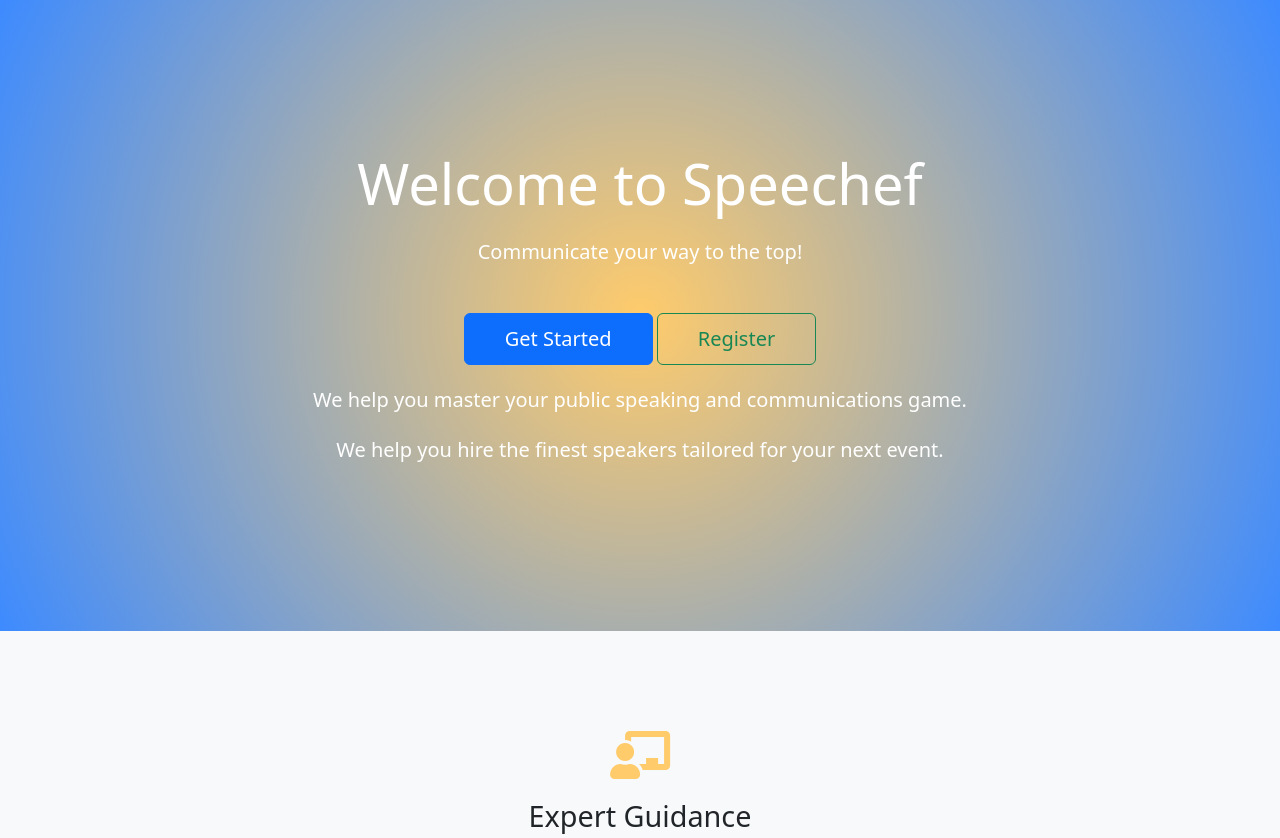
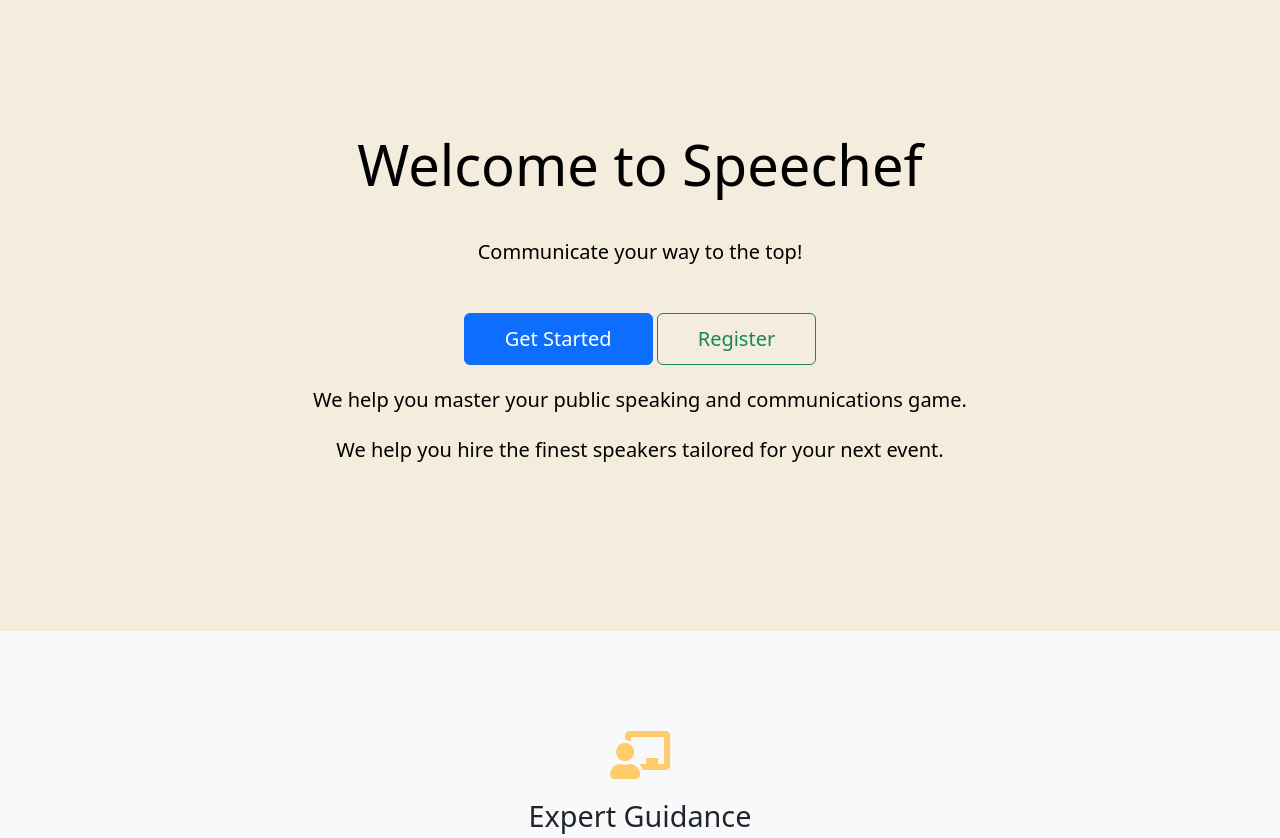
Before and after one commit to Speechef/speechef.core, a Django app: page / in a window 1280 px wide; the page is wider, and only the part inside the window is pictured. Shown: the part 56-894 px from the top of that part. Run offline with Django 5.2, Linux system fonts and the light colour scheme.

Commit message:
Added moving hero section

```diff
--- a/static/landing_page.css
+++ b/static/landing_page.css
@@ -1,54 +1,86 @@
+.her-title-container {
+  text-align: center;
+  margin-top: 100px;
+}
+
+.animated-text {
+  animation: moveText 2s infinite alternate;
+}
+
+@keyframes moveText {
+  0% {
+    transform: translateY(0);
+  }
+
+  100% {
+    transform: translateY(-20px);
+  }
+}
+
 /* Custom CSS for the hero section */
 .hero-section {
   position: relative;
-      background: hsla(39, 100%, 71%, 1);
-      background: radial-gradient(circle, #ffcb6b 0%, #3d8bff 100%);
-      background: -moz-radial-gradient(circle, hsla(39, 100%, 71%, 1) 0%, hsla(216, 100%, 62%, 1) 100%);
-      background: -webkit-radial-gradient(circle, hsla(39, 100%, 71%, 1) 0%, hsla(216, 100%, 62%, 1) 100%);
-      filter: progid:DXImageTransform.Microsoft.gradient( startColorstr="#ffcb6b", endColorstr="#3d8bff", GradientType=1 );
-      color: #ffffff;
+  background: #f4ecdd;
+  color: #000000;
   padding-top: 150px;
   padding-bottom: 150px;
   text-align: center;
 }
+
 .hero-section::before {
-      content: '';
+  content: "";
   position: absolute;
   width: 100%;
   height: 100%;
   z-index: 1;
 }
+
 .top-left-corner::before,
 .bottom-left-corner::before {
   left: 0;
-      background: linear-gradient(to right bottom, rgba(195, 80, 80, 0.338), rgba(89, 152, 102, 0.5));
+  background: linear-gradient(
+    to right bottom,
+    rgba(195, 80, 80, 0.338),
+    rgba(89, 152, 102, 0.5)
+  );
 }
+
 .top-right-corner::before,
 .bottom-right-corner::before {
   right: 0;
-      background: linear-gradient(to left bottom, rgba(195, 80, 80, 0.338), rgba(89, 152, 102, 0.5));
+  background: linear-gradient(
+    to left bottom,
+    rgba(195, 80, 80, 0.338),
+    rgba(89, 152, 102, 0.5)
+  );
 }
+
 .top-left-corner::before,
 .top-right-corner::before {
   top: 0;
   height: 50px;
 }
+
 .bottom-left-corner::before,
 .bottom-right-corner::before {
   bottom: 0;
   height: 50px;
 }
+
 .hero-content {
   position: relative;
   z-index: 2;
 }
+
 .hero-section h1 {
   font-size: 3.5rem;
 }
+
 .hero-section p {
   font-size: 1.25rem;
   margin-top: 20px;
 }
+
 .hero-section .btn {
   font-size: 1.25rem;
   padding: 10px 40px;
@@ -56,18 +88,6 @@
 }
 
 /* Footer Section */
-    .footer {
-    background-color: #3d8bff;
-    color: #fff;
-    padding: 50px 0;
-    }
-
-    .container {
-    max-width: 1200px;
-    margin: 0 auto;
-    padding: 0 15px;
-    }
-
 .footer__row {
   display: flex;
   flex-wrap: wrap;
@@ -109,29 +129,36 @@
 .social-media li a:hover {
   color: #ffffff;
 }
+
 /* Features Section Styles */
 .features-section {
   background-color: #f8f9fa;
   padding: 100px 0;
   text-align: center;
 }
+
 .feature {
   margin-bottom: 50px;
 }
+
 .feature i {
   font-size: 3rem;
   color: #ffcb6b;
   margin-bottom: 20px;
 }
+
 .feature h3 {
   font-size: 1.8rem;
   margin-bottom: 10px;
 }
+
 .feature p {
   font-size: 1.1rem;
   color: #6c757d;
 }
-        /* Testimonials Section Styles */.testimonial-section {
+
+/* Testimonials Section Styles */
+.testimonial-section {
   background-color: #f8f9fa;
   padding: 50px 0;
 }
@@ -149,7 +176,8 @@
 }
 
 .testimonial-card {
-    flex: 0 0 calc(33.33% - 20px); /* Three cards in a row with spacing */
+  flex: 0 0 calc(33.33% - 20px);
+  /* Three cards in a row with spacing */
   background-color: #ffffff;
   border-radius: 20px;
   box-shadow: 0 4px 8px rgba(0, 0, 0, 0.1);
@@ -191,17 +219,20 @@
   padding: 100px 0;
   text-align: center;
 }
+
 .customer-logos {
   display: inline-block;
   margin: 0 20px;
   vertical-align: middle;
 }
-    .customer-logos  i {
+
+.customer-logos i {
   font-size: 2.5rem;
-        padding: 20px ;
+  padding: 20px;
   color: #f1a71c;
   margin-bottom: 20px;
 }
+
 /* Footer Styles */
 .footer {
   background-color: #ffcb6b;
@@ -209,54 +240,69 @@
   padding: 50px 0;
   text-align: center;
 }
+
 .footer p {
   font-size: 1.1rem;
   margin-bottom: 20px;
 }
+
 .footer .social-media {
   margin-top: 20px;
 }
+
 .footer .social-media a {
   color: #000;
   font-size: 1.5rem;
   margin: 0 10px;
 }
+
 /* Responsive Styles */
-    @media(max-width: 768px) {
+@media (max-width: 768px) {
   .container {
     padding: 10px;
   }
+
   .header h1 {
     font-size: 2rem;
   }
+
   .header p {
     font-size: 1rem;
   }
+
   .hero-section h2 {
     font-size: 2rem;
   }
+
   .hero-section p {
     font-size: 1rem;
   }
+
   .hero-section .btn {
     font-size: 1rem;
     padding: 8px 20px;
   }
+
   .feature i {
     font-size: 2.5rem;
   }
+
   .feature h3 {
     font-size: 1.5rem;
   }
+
   .feature p {
     font-size: 1rem;
   }
+
   .customer-logo i {
     font-size: 2.5rem;
   }
+
   .footer p {
     font-size: 1rem;
   }
+
   .footer .social-media a {
     font-size: 1.3rem;
   }
--- a/templates/landing_page.html
+++ b/templates/landing_page.html
@@ -1,17 +1,15 @@
-{% extends "base.html" %}
-{% load static %}
-{%  block page_head %}
-    <link rel="stylesheet" href="{% static 'landing_page.css' %}">
-{% endblock page_head %}
-
-{% block page_title %}
+{% extends "base.html" %} {% load static %} {% block page_head %}
+<link rel="stylesheet" href="{% static 'landing_page.css' %}" />
+{% endblock page_head %} {% block page_title %}
 <div class="hero-section">
   <div class="top-left-corner"></div>
   <div class="top-right-corner"></div>
   <div class="bottom-left-corner"></div>
   <div class="bottom-right-corner"></div>
   <div class="container hero-content">
-        <h1>Welcome to Speechef</h1>
+    <div class="hero-title-container">
+      <h1 class="animated-text">Welcome to Speechef</h1>
+    </div>
     <p>Communicate your way to the top!</p>
     <a href="{% url 'login'%}" class="btn btn-primary">Get Started</a>
     <a href="{% url 'register'%}" class="btn btn-outline-success">Register</a>
@@ -20,25 +18,33 @@
     <!-- <p>We help candidates sharpen their speaking skills and pursue job opportunities.</p> -->
   </div>
 </div>
-{% endblock page_title %}
+{% endblock page_title %} {% block page_content %}
 
-{% block page_content %}
 <div class="features-section">
   <div class="container">
     <div class="feature">
       <i class="fas fa-chalkboard-teacher"></i>
       <h3>Expert Guidance</h3>
-          <p>Receive expert guidance and training from experienced speakers to improve your communication skills.</p>
+      <p>
+        Receive expert guidance and training from experienced speakers to
+        improve your communication skills.
+      </p>
     </div>
     <div class="feature">
       <i class="fas fa-user-friends"></i>
       <h3>Community Support</h3>
-          <p>Join a vibrant community of learners and speakers where you can support and learn from each other.</p>
+      <p>
+        Join a vibrant community of learners and speakers where you can support
+        and learn from each other.
+      </p>
     </div>
     <div class="feature">
       <i class="fas fa-bullhorn"></i>
       <h3>Effective Communication</h3>
-          <p>Learn techniques to deliver compelling speeches and presentations that captivate your audience.</p>
+      <p>
+        Learn techniques to deliver compelling speeches and presentations that
+        captivate your audience.
+      </p>
     </div>
   </div>
 </div>
@@ -46,14 +52,22 @@
 <div class="testimonial-section">
   <div class="container">
     <h1 class="text-center">Customer Reviews</h1>
-      <h5 class="text-center p-4 mb-5 text-muted">What our customers are saying?</h5>
+    <h5 class="text-center p-4 mb-5 text-muted">
+      What our customers are saying?
+    </h5>
     <div class="testimonial-cards">
       <div class="testimonial-card">
         <div class="testimonial-content">
-                  <p>"Speechef has transformed my public speaking skills. I feel more confident and prepared to address any audience."</p>
+          <p>
+            "Speechef has transformed my public speaking skills. I feel more
+            confident and prepared to address any audience."
+          </p>
         </div>
         <div class="testimonial-author">
-                  <img src="https://images.unsplash.com/flagged/photo-1595514191830-3e96a518989b?q=80&w=1887&auto=format&fit=crop&ixlib=rb-4.0.3&ixid=M3wxMjA3fDB8MHxwaG90by1wYWdlfHx8fGVufDB8fHx8fA%3D%3D" alt="John Doe">
+          <img
+            src="https://images.unsplash.com/flagged/photo-1595514191830-3e96a518989b?q=80&w=1887&auto=format&fit=crop&ixlib=rb-4.0.3&ixid=M3wxMjA3fDB8MHxwaG90by1wYWdlfHx8fGVufDB8fHx8fA%3D%3D"
+            alt="John Doe"
+          />
           <div class="author-info">
             <h3>John Doe</h3>
             <p>CEO, <span class="badge bg-warning">XYZ Company</span></p>
@@ -62,10 +76,16 @@
       </div>
       <div class="testimonial-card">
         <div class="testimonial-content">
-                  <p>"I highly recommend Speechef to anyone looking to improve their communication abilities. It's been a game-changer for me."</p>
+          <p>
+            "I highly recommend Speechef to anyone looking to improve their
+            communication abilities. It's been a game-changer for me."
+          </p>
         </div>
         <div class="testimonial-author">
-                  <img src="https://images.unsplash.com/photo-1534528741775-53994a69daeb?q=80&w=1964&auto=format&fit=crop&ixlib=rb-4.0.3&ixid=M3wxMjA3fDB8MHxwaG90by1wYWdlfHx8fGVufDB8fHx8fA%3D%3D" alt="Jane Smith">
+          <img
+            src="https://images.unsplash.com/photo-1534528741775-53994a69daeb?q=80&w=1964&auto=format&fit=crop&ixlib=rb-4.0.3&ixid=M3wxMjA3fDB8MHxwaG90by1wYWdlfHx8fGVufDB8fHx8fA%3D%3D"
+            alt="Jane Smith"
+          />
 
           <div class="author-info">
             <h3>Jane Smith</h3>
@@ -75,10 +95,16 @@
       </div>
       <div class="testimonial-card">
         <div class="testimonial-content">
-                  <p>"Speechef helped me gain confidence in public speaking. It's an invaluable resource for anyone looking to improve their skills."</p>
+          <p>
+            "Speechef helped me gain confidence in public speaking. It's an
+            invaluable resource for anyone looking to improve their skills."
+          </p>
         </div>
         <div class="testimonial-author">
-                  <img src="https://images.unsplash.com/photo-1507003211169-0a1dd7228f2d?q=80&w=1887&auto=format&fit=crop&ixlib=rb-4.0.3&ixid=M3wxMjA3fDB8MHxwaG90by1wYWdlfHx8fGVufDB8fHx8fA%3D%3D" alt="David Johnson">
+          <img
+            src="https://images.unsplash.com/photo-1507003211169-0a1dd7228f2d?q=80&w=1887&auto=format&fit=crop&ixlib=rb-4.0.3&ixid=M3wxMjA3fDB8MHxwaG90by1wYWdlfHx8fGVufDB8fHx8fA%3D%3D"
+            alt="David Johnson"
+          />
           <div class="author-info">
             <h3>David Johnson</h3>
             <p>Entrepreneur, <span class="badge bg-warning">RTX Corp</span></p>
@@ -108,7 +134,9 @@
       <i class="fab fa-twitter"></i>
     </div>
     <div class="mt-3">
-        <button class="btn btn-warning rounded-pill p-3">Meet our customers</button>
+      <button class="btn btn-warning rounded-pill p-3">
+        Meet our customers
+      </button>
     </div>
   </div>
 </div>
@@ -124,18 +152,40 @@
         <h3>Quick Links</h3>
         <ul>
           <li><a class="text-dark text-decoration-none" href="#">Home</a></li>
-          <li><a class="text-dark text-decoration-none" href="#">About Us</a></li>
-          <li><a class="text-dark text-decoration-none" href="#">Services</a></li>
-          <li><a class="text-dark text-decoration-none" href="#">Contact</a></li>
+          <li>
+            <a class="text-dark text-decoration-none" href="#">About Us</a>
+          </li>
+          <li>
+            <a class="text-dark text-decoration-none" href="#">Services</a>
+          </li>
+          <li>
+            <a class="text-dark text-decoration-none" href="#">Contact</a>
+          </li>
         </ul>
       </div>
       <div class="footer__col">
         <h3>Social Media</h3>
         <ul class="social-media">
-          <li><a href="#" class="text-decoration-none"><i class="fab fa-facebook"></i></a></li>
-          <li><a href="#" class="text-decoration-none"><i class="fab fa-twitter"></i></a></li>
-          <li><a href="#" class="text-decoration-none"><i class="fab fa-instagram"></i></a></li>
-          <li><a href="#" class="text-decoration-none"><i class="fab fa-linkedin"></i></a></li>
+          <li>
+            <a href="#" class="text-decoration-none"
+              ><i class="fab fa-facebook"></i
+            ></a>
+          </li>
+          <li>
+            <a href="#" class="text-decoration-none"
+              ><i class="fab fa-twitter"></i
+            ></a>
+          </li>
+          <li>
+            <a href="#" class="text-decoration-none"
+              ><i class="fab fa-instagram"></i
+            ></a>
+          </li>
+          <li>
+            <a href="#" class="text-decoration-none"
+              ><i class="fab fa-linkedin"></i
+            ></a>
+          </li>
         </ul>
       </div>
       <div class="footer__col">
```
Lines whose indentation alone changed are shown as unchanged.
